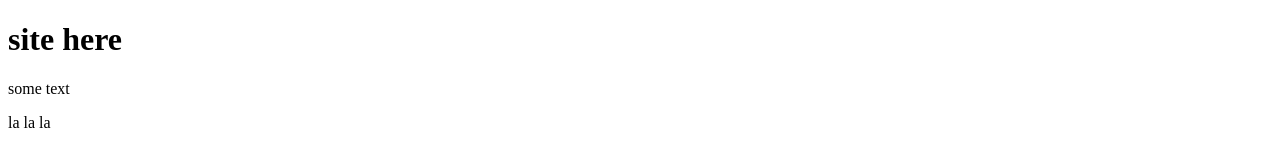
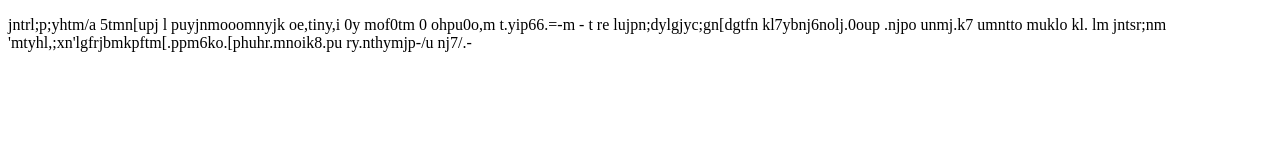
Before and after one commit to Elena25Kurgan/site, a plain HTML site: page index.html in a window 1280 px wide. Drawn offline with Linux system fonts and the light colour scheme.

Commit message:
thitd commit

```diff
--- a/index.html
+++ b/index.html
@@ -6,8 +6,8 @@
     <link rel="stylesheet" href="css/style.css">
 </head>
 <body>
-    <h1>site here</h1>
-	<p>some text</p>
-	<p>la la la</p>
+    <p>jntrl;p;yhtm/a    5tmn[upj l puyjnmooomnyjk  oe,tiny,i 0y mof0tm 0 ohpu0o,m t.yip66.=-m -
+	t re lujpn;dylgjyc;gn[dgtfn  kl7ybnj6nolj.0oup .njpo unmj.k7 umntto muklo kl. lm
+	jntsr;nm 'mtyhl,;xn'lgfrjbmkpftm[.ppm6ko.[phuhr.mnoik8.pu ry.nthymjp-/u nj7/.-</p>
 </body>
 </html>
```
